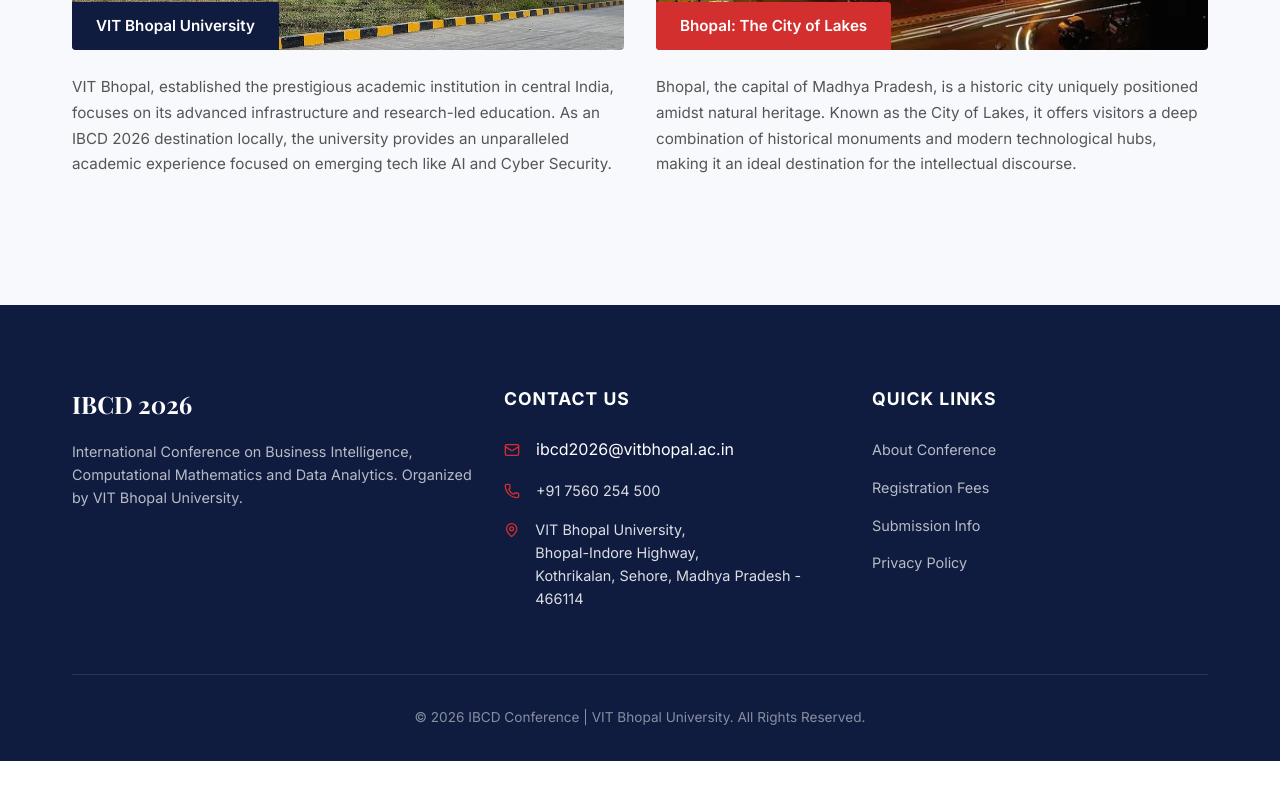
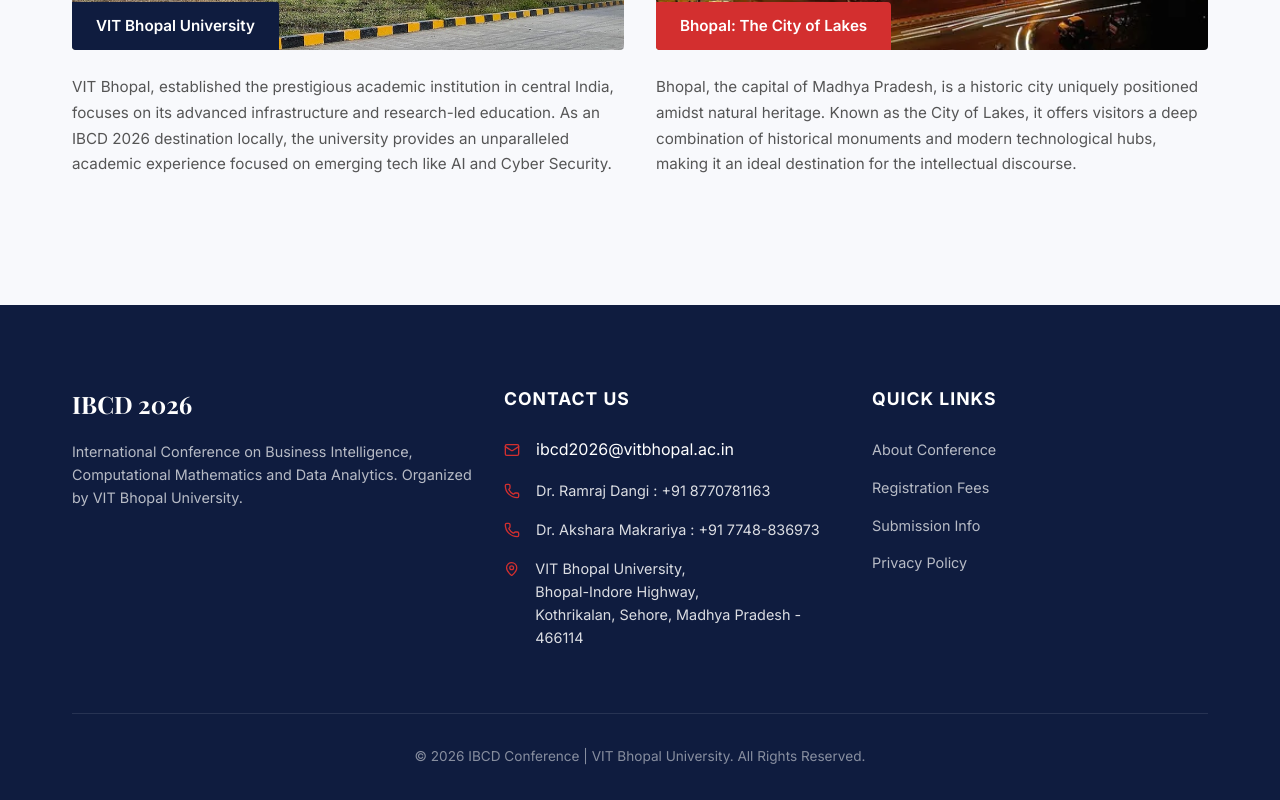
Before and after one commit to heytechie/IBCD-, a React (Vite) app: page / in a window 1280 px wide. Shown: the part 8120-8920 px from the top of the page. Before the commit the page ends 8881 px from the top, so only its background shows below. Built offline with nearby package versions, Linux system fonts and the light colour scheme; a web font is replaced by a local one.

Commit message:
number change

```diff
--- a/src/components/Footer/Footer.jsx
+++ b/src/components/Footer/Footer.jsx
@@ -24,7 +24,11 @@
                             </div>
                             <div className="d-flex align-center gap-1">
                                 <Phone size={16} className="text-accent" />
-                                <span>+91 7560 254 500</span>
+                                <span>Dr. Ramraj Dangi : +91 8770781163</span>
+                            </div>
+                            <div className="d-flex align-center gap-1">
+                                <Phone size={16} className="text-accent" />
+                                <span>Dr. Akshara Makrariya : +91 7748-836973</span>
                             </div>
                             <div className="d-flex align-center gap-1" style={{ alignItems: 'flex-start' }}>
                                 <MapPin size={16} className="text-accent" style={{ marginTop: '4px' }} />
```
